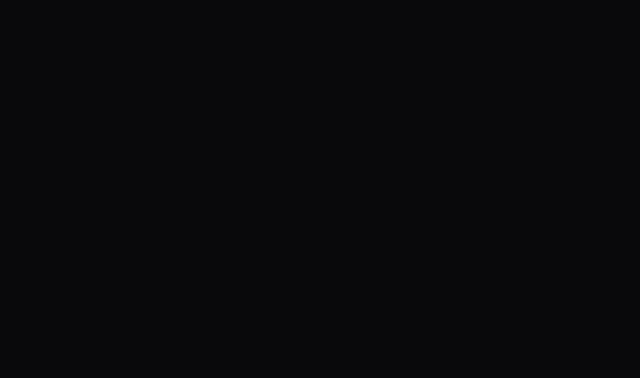
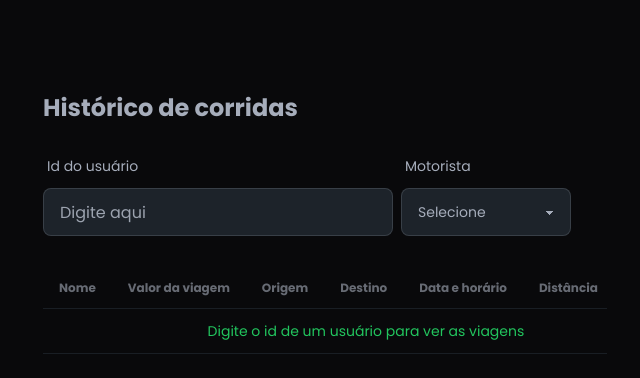
Before and after one commit to IdenilsonSantos/shopperteste, a React (Vite) app in the folder frontend/: page /history in a window 1280 px wide. Before the commit this address had no page. Shown: the top 378 px of the page, without its empty margins (1-641 px from the left). Built offline with nearby package versions, Linux system fonts and the light colour scheme.

Commit message:
feat: create ride history page to display past rides and related details

```diff
--- /dev/null
+++ b/frontend/src/Pages/rideHistory.tsx
@@ -0,0 +1,178 @@
+import React, { useState, useCallback, useEffect, useMemo } from "react";
+import InputField from "../components/Input";
+import SelectInputField from "../components/Select";
+import Drivers from "../utils/driversMock.json";
+import fetchData from "../utils/fetch";
+import { Bounce, toast } from "react-toastify";
+import { formatCurrency } from "../utils/currency";
+import { formatDate, formatDuration } from "../utils/date";
+
+interface Driver {
+  name: string;
+  description: string;
+  vehicle: string;
+  evaluation: string;
+}
+
+interface Ride {
+  id: string;
+  origin: string;
+  destination: string;
+  date: string;
+  distance: number;
+  duration: string;
+  driver: Driver;
+  totalcost: number;
+}
+
+interface ApiResponse {
+  rides: Ride[];
+}
+
+export default function RideHistoryPage() {
+  const [values, setValues] = useState({
+    driver_id: "",
+    id: "",
+  });
+
+  const [data, setData] = useState<Ride[]>([]);
+
+  const handleChange = (
+    e: React.ChangeEvent<HTMLInputElement | HTMLSelectElement>
+  ) => {
+    const { name, value } = e.target;
+    setValues((prev) => ({
+      ...prev,
+      [name]: value,
+    }));
+  };
+
+  const getHistory = useCallback(async (): Promise<void> => {
+    if (!values.id) return;
+
+    try {
+      const extraQuery = values.driver_id
+        ? `?driver_id=${values.driver_id}`
+        : "";
+      const response = await fetchData<ApiResponse>(
+        `http://localhost:8080/ride/${values.id}${extraQuery}`,
+        "GET"
+      );
+
+      if (response) {
+        setData(response.rides || []);
+      }
+    } catch (error: any) {
+      toast.error(error || "Ocorreu um erro ao buscar hisórico de corridas", {
+        transition: Bounce,
+      });
+      setData([])
+    }
+  }, [values.id, values.driver_id]);
+
+  useEffect(() => {
+    getHistory();
+  }, [getHistory]);
+
+  const rideList = useMemo(() => {
+    return data.map(
+      ({
+        id,
+        origin,
+        destination,
+        date,
+        distance,
+        duration,
+        driver,
+        totalcost,
+      }) => ({
+        id,
+        origin,
+        destination,
+        date: formatDate(date),
+        distance,
+        duration: formatDuration(duration),
+        driverName: driver.name,
+        totalCost: formatCurrency(+totalcost),
+      })
+    );
+  }, [data]);
+
+  return (
+    <div className="flex flex-wrap w-full h-full my-12 justify-between">
+      <div className="w-full md:w-1/2 p-8 flex flex-col justify-center">
+        <h1 className="text-2xl font-bold mb-6">
+          Histórico de corridas
+        </h1>
+        <div className="flex gap-2 mb-4">
+          <InputField
+            label="Id do usuário"
+            value={values.id}
+            onChange={handleChange}
+            name="id"
+          />
+          <SelectInputField
+            label="Motorista"
+            options={Drivers}
+            value={values.driver_id}
+            onChange={handleChange}
+            name="driver_id"
+          />
+        </div>
+        <div className="overflow-x-auto max-h-[400px]">
+          <table className="table min-w-full">
+            <thead>
+              <tr>
+                <th>Nome</th>
+                <th>Valor da viagem</th>
+                <th>Origem</th>
+                <th>Destino</th>
+                <th>Data e horário</th>
+                <th>Distância</th>
+                <th>Tempo</th>
+              </tr>
+            </thead>
+            <tbody>
+              {values.id === "" ? (
+                <tr>
+                  <td colSpan={7} className="text-center text-green-500">
+                    Digite o id de um usuário para ver as viagens
+                  </td>
+                </tr>
+              ) : rideList.length > 0 ? (
+                rideList.map(
+                  ({
+                    id,
+                    driverName,
+                    totalCost,
+                    origin,
+                    destination,
+                    date,
+                    distance,
+                    duration,
+                  }) => (
+                    <tr key={id}>
+                      <td>{driverName}</td>
+                      <td>{totalCost}</td>
+                      <td>{origin}</td>
+                      <td>{destination}</td>
+                      <td>{date}</td>
+                      <td>{distance} km</td>
+                      <td>{duration}</td>
+                    </tr>
+                  )
+                )
+              ) : (
+                <tr>
+                  <td colSpan={7} className="text-center">
+                    Nenhuma viagem encontrada
+                  </td>
+                </tr>
+              )}
+            </tbody>
+          </table>
+        </div>
+      </div>
+    </div>
+  );
+}
--- a/frontend/src/routes/index.tsx
+++ b/frontend/src/routes/index.tsx
@@ -2,6 +2,7 @@
 import { BrowserRouter as Router, Routes, Route } from "react-router-dom";
 import EstimatePage from "../Pages/estimate";
 import RideOptionsPage from "../Pages/rideOptions";
+import RideHistory from "../Pages/rideHistory";
 
 const AppRoutes: React.FC = () => {
   return (
@@ -9,6 +10,7 @@
       <Routes>
         <Route path="/" element={<EstimatePage />} />
         <Route path="/options" element={<RideOptionsPage />} />
+        <Route path="/history" element={<RideHistory />} />
       </Routes>
     </Router>
   );
--- /dev/null
+++ b/frontend/src/utils/date.ts
@@ -0,0 +1,50 @@
+export const formatDate = (dateString: string): string => {
+  const date = new Date(dateString);
+
+  const options: Intl.DateTimeFormatOptions = {
+    year: "numeric",
+    month: "2-digit",
+    day: "2-digit",
+    hour: "2-digit",
+    minute: "2-digit",
+    hour12: false,
+  };
+
+  const formattedDate = date.toLocaleString("pt-BR", options);
+
+  return formattedDate;
+};
+
+export const formatDuration = (duration: string): string => {
+  const regex =
+    /(?:(\d+)\s*month[s]?)?(?:\s*(\d+)\s*week[s]?)?(?:\s*(\d+)\s*day[s]?)?(?:\s*(\d+)\s*hour[s]?)?(?:\s*(\d+)\s*min[s]?)?/i;
+  const match = duration.match(regex);
+
+  if (!match) return duration;
+
+  const months = match[1] || "0";
+  const weeks = match[2] || "0";
+  const days = match[3] || "0";
+  const hours = match[4] || "0";
+  const minutes = match[5] || "0";
+
+  const parts: string[] = [];
+
+  if (months !== "0") {
+    parts.push(`${months} mês${months !== "1" ? "es" : ""}`);
+  }
+  if (weeks !== "0") {
+    parts.push(`${weeks} semana${weeks !== "1" ? "s" : ""}`);
+  }
+  if (days !== "0") {
+    parts.push(`${days} dia${days !== "1" ? "s" : ""}`);
+  }
+  if (hours !== "0") {
+    parts.push(`${hours} hora${hours !== "1" ? "s" : ""}`);
+  }
+  if (minutes !== "0") {
+    parts.push(`${minutes} minuto${minutes !== "1" ? "s" : ""}`);
+  }
+
+  return parts.join(" ");
+};
--- /dev/null
+++ b/frontend/src/utils/driversMock.json
@@ -0,0 +1,14 @@
+[
+    {
+      "value": 1,
+      "label": "Homer Simpson"
+    },
+    {
+      "value": 2,
+      "label": "Dominic Toretto"
+    },
+    {
+      "value": 3,
+      "label": "James Bond"
+    }
+  ]
```
